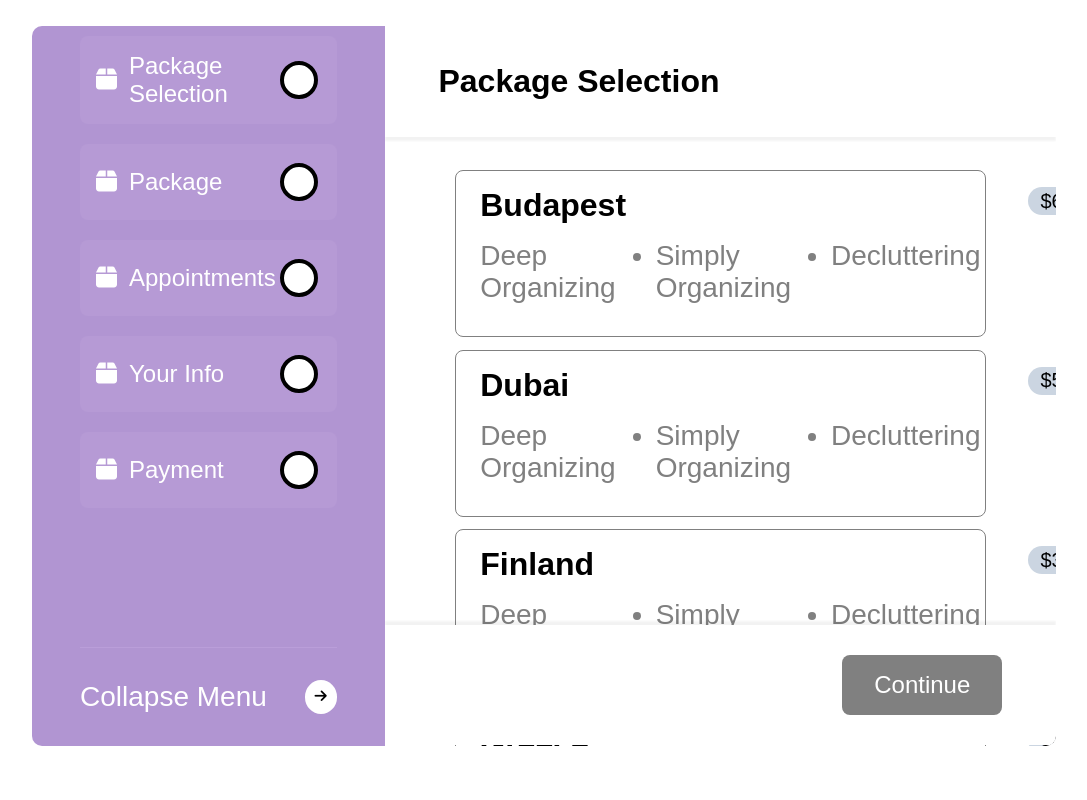
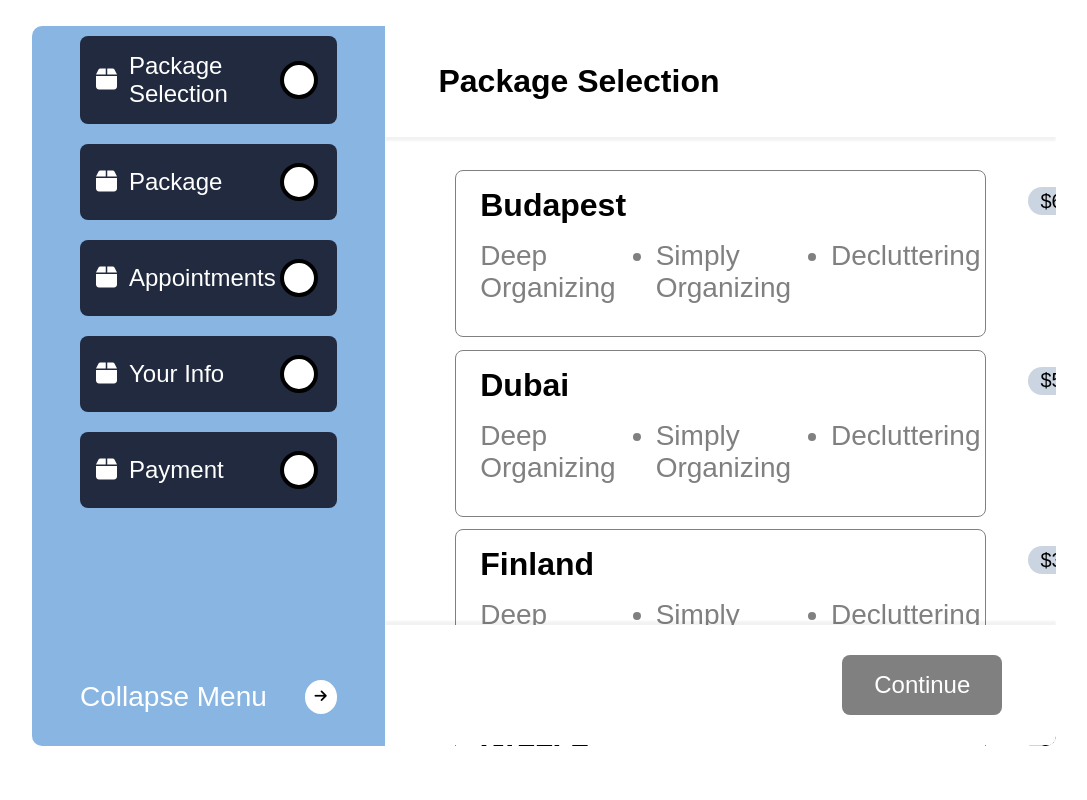
Before and after one commit to AteebNoOne/UiProject, a plain HTML site: page index.html in a window 1280 px wide. Shown: the whole page, without its empty margins (96-1183 px from the left). Drawn offline with Linux system fonts and the light colour scheme; a script that the page names is missing.

Commit message:
color theme --

```diff
--- a/css/style.css
+++ b/css/style.css
@@ -22,7 +22,7 @@ body {
 }
 
 .left-section-background {
-  background-color: #b195d2;
+  background-color: #89B5E3;
   min-height: 90vh;
   max-height: 90vh;
   border-top-left-radius: 10px;
@@ -35,7 +35,7 @@ body {
 .ls-container-inside {
   display: flex;
   align-items: center;
-  background-color: #b69ad5;
+  background-color: #222A3F;
   margin: 10px 16px;
   padding: 16px;
   border-radius: 8px;
@@ -146,7 +146,7 @@ body {
 
 .rs-container:hover {
   cursor: pointer;
-  background-color: aqua;
+  background-color: #8DC63F;
 }
 
 .selected-container {
```
